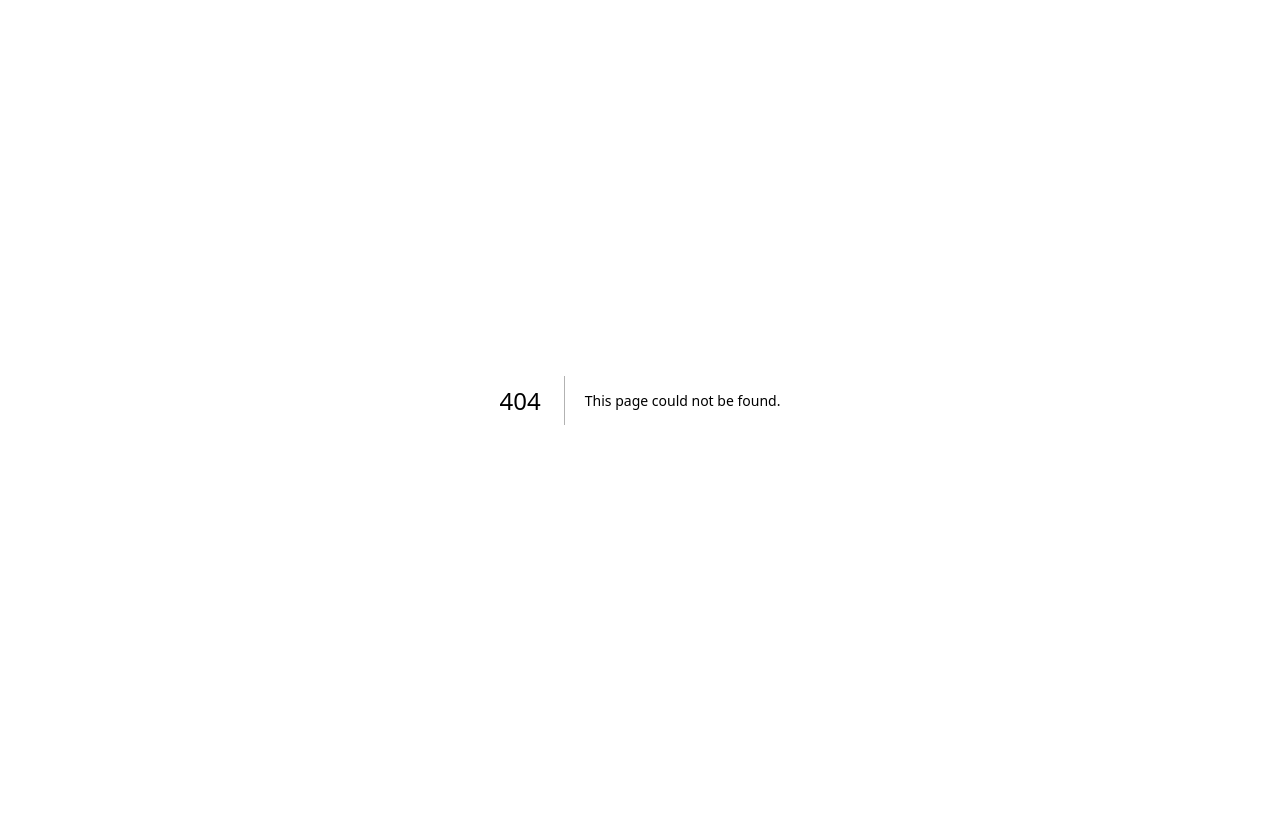
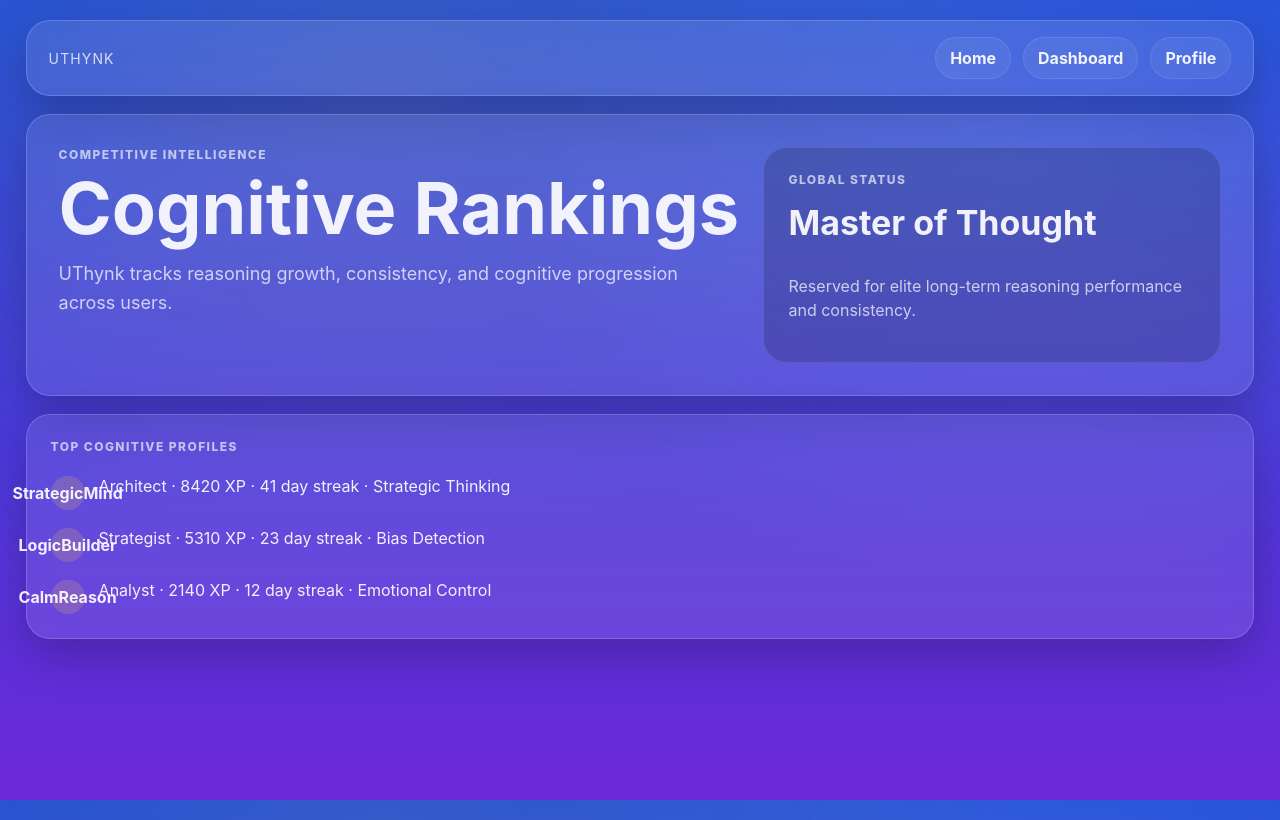
Before and after one commit to nfc3-1/UTHYNK-BETA-2.0, a Next.js app: page /leaderboard in a window 1280 px wide. Before the commit this address had no page. Built offline with nearby package versions, Linux system fonts and the light colour scheme.

Commit message:
Add cognitive leaderboard and competitive layer

```diff
--- /dev/null
+++ b/app/leaderboard/page.tsx
@@ -0,0 +1,78 @@
+"use client";
+
+import Link from "next/link";
+
+const leaderboard = [
+  {
+    username: "StrategicMind",
+    rank: "Architect",
+    xp: 8420,
+    streak: 41,
+    trait: "Strategic Thinking",
+  },
+  {
+    username: "LogicBuilder",
+    rank: "Strategist",
+    xp: 5310,
+    streak: 23,
+    trait: "Bias Detection",
+  },
+  {
+    username: "CalmReason",
+    rank: "Analyst",
+    xp: 2140,
+    streak: 12,
+    trait: "Emotional Control",
+  },
+];
+
+export default function LeaderboardPage() {
+  return (
+    <main className="appShell">
+      <header className="appTop card">
+        <Link href="/" className="appBrandText">
+          UThynk
+        </Link>
+
+        <nav className="appNav">
+          <Link href="/">Home</Link>
+          <Link href="/dashboard">Dashboard</Link>
+          <Link href="/profile">Profile</Link>
+        </nav>
+      </header>
+
+      <section className="appHero card" style={{ marginTop: 18 }}>
+        <div className="heroCopy">
+          <div className="eyebrow">Competitive Intelligence</div>
+          <h1>Cognitive Rankings</h1>
+          <p>
+            UThynk tracks reasoning growth, consistency, and cognitive progression across users.
+          </p>
+        </div>
+
+        <div className="challengePreview">
+          <div className="panelLabel">Global Status</div>
+          <h2>Master of Thought</h2>
+          <p>
+            Reserved for elite long-term reasoning performance and consistency.
+          </p>
+        </div>
+      </section>
+
+      <section className="card methodPanel" style={{ marginTop: 18 }}>
+        <div className="panelLabel">Top Cognitive Profiles</div>
+
+        <div className="methodSteps">
+          {leaderboard.map((user) => (
+            <div key={user.username}>
+              <strong>{user.username}</strong>
+              <span>
+                {user.rank} · {user.xp} XP · {user.streak} day streak · {user.trait}
+              </span>
+            </div>
+          ))}
+        </div>
+      </section>
+    </main>
+  );
+}
```
